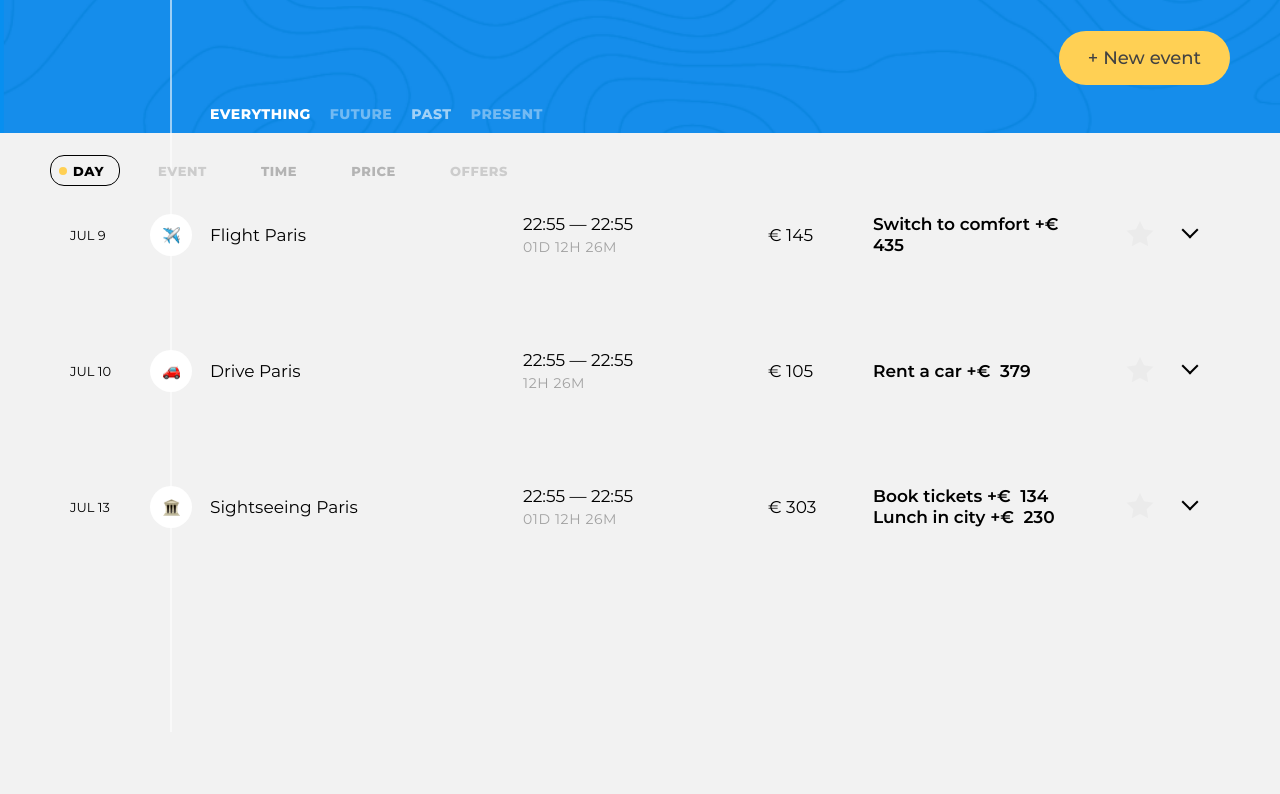
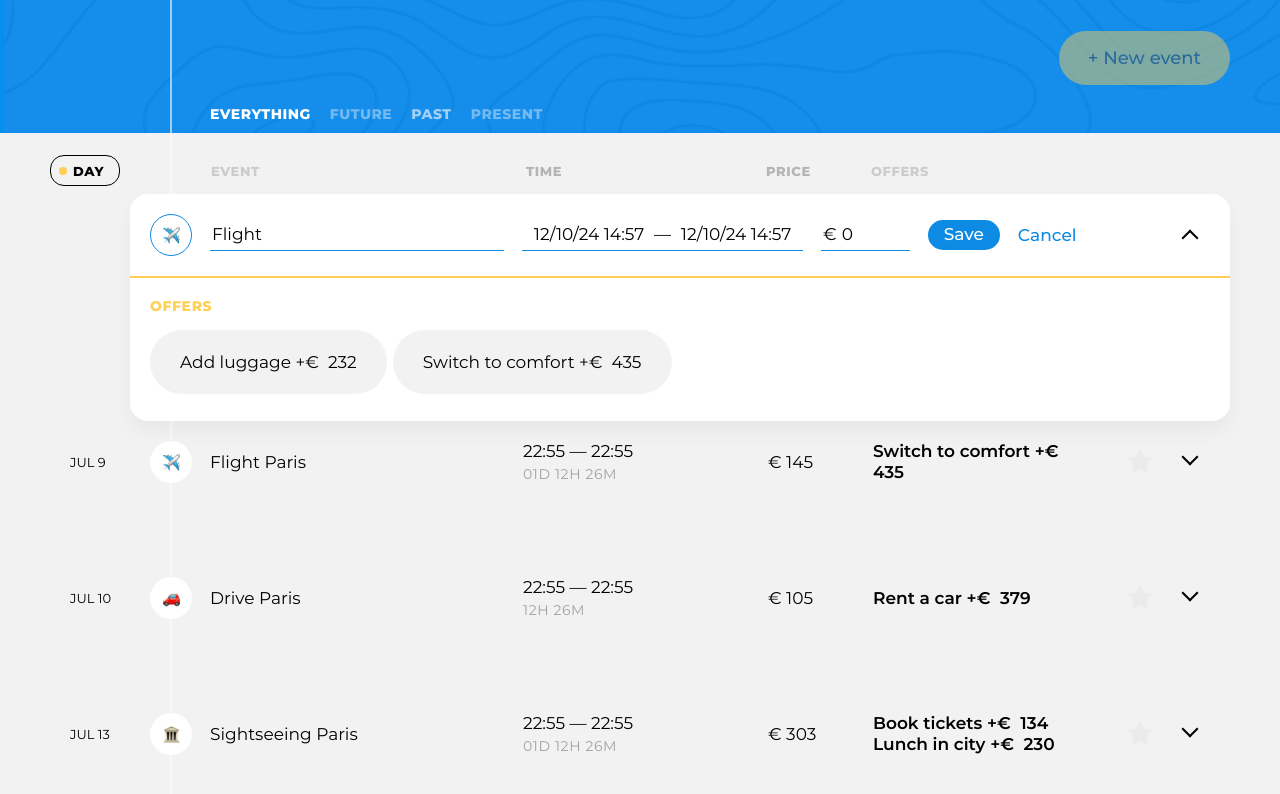
Before and after one commit to htmlacademy-ecmascript/1562695-big-trip-24, a website built with webpack: page public/index.html in a window 1280 px wide. Both pictures are taken after a click on the button "New event". Shown: the part 68-862 px from the top of the page. Before the commit the page ends 800 px from the top, so only its background shows below. Built offline with nearby package versions, Linux system fonts and the light colour scheme.

Commit message:
7.10. Меняй-удаляй

```diff
--- a/package.json
+++ b/package.json
@@ -38,6 +38,7 @@
   "dependencies": {
     "dayjs": "1.11.7",
     "flatpickr": "4.6.13",
-    "he": "1.2.0"
+    "he": "^1.2.0",
+    "nanoid": "^5.0.7"
   }
 }
--- a/public/index.html
+++ b/public/index.html
@@ -22,7 +22,6 @@
             </div>
           </div>
 
-          <button class="trip-main__event-add-btn  btn  btn--big  btn--yellow" type="button">New event</button>
         </div>
       </div>
     </header>
--- a/src/const.js
+++ b/src/const.js
@@ -1,35 +1,31 @@
+import dayjs from 'dayjs';
 const TYPES = ['Taxi', 'Bus', 'Train', 'Ship', 'Drive', 'Flight', 'Check-in', 'Sightseeing', 'Restaurant'];
 const CITIES = ['Amsterdam','Paris', 'London', 'Madrid', 'Lissabon', 'Rome', 'Helsinki' ];
 const DESCRIPTION_TEXT = 'Lorem ipsum dolor sit amet, consectetur adipiscing elit. Cras aliquet varius magna, non porta ligula feugiat eget. Fusce tristique felis at fermentum pharetra. Aliquam id orci ut lectus varius viverra. Nullam nunc ex, convallis sed finibus eget, sollicitudin eget ante. Phasellus eros mauris, condimentum sed nibh vitae, sodales efficitur ipsum. Sed blandit, eros vel aliquam faucibus, purus ex euismod diam, eu luctus nunc ante ut dui. Sed sed nisi sed augue convallis suscipit in sed felis. Aliquam erat volutpat. Nunc fermentum tortor ac porta dapibus. In rutrum ac purus sit amet tempus.';
 
-const POINT_COUNT = 6;
-const DEFAULT_TYPE = 'Flight';
+const POINT_COUNT = 3;
+const DEFAULT_TYPE = 'flight';
 const BlankPoint = {
+  id: 0,
   type: DEFAULT_TYPE,
   basePrice: 0,
   destination: null,
-  dateFrom: null,
-  dateTo:null,
+  dateFrom: dayjs(new Date()).toISOString(),
+  dateTo: dayjs(new Date()).toISOString(),
   isFavorite: false,
-  offers:[]
+  offers:[],
+
 };
 const DATE_FORMAT = 'MMM D';
 const TIME_FORMAT = 'HH:mm';
 const FULL_DATE_FORMAT = 'DD/MM/YY HH:mm';
-const EmptyListText = {
-  'EVERYTHING' : 'Click New Event to create your first point',
-  'PAST' : 'There are no past events now',
-  'PRESENT' : 'There are no present events now',
-  'FUTURE' : 'There are no future events now',
-  'LOADING' : 'Loading...',
-  'LOADING_FAILED' : 'Failed to load latest route information',
-};
+
 const SortType = {
-  DAY: 'Day',
-  EVENT: 'Event',
-  TIME: 'Time',
-  PRICE: 'Price',
-  OFFERS: 'Offers'
+  DAY: 'day',
+  EVENT: 'event',
+  TIME: 'time',
+  PRICE: 'price',
+  OFFERS: 'offers'
 };
 const FilterType = {
   EVERYTHING: 'Everything',
@@ -52,5 +48,18 @@ const UpdateType = {
   MINOR: 'MINOR',
   MAJOR: 'MAJOR',
 };
+const EmptyListText = {
+  [FilterType.EVERYTHING]: 'Click New Event to create your first point',
+  [FilterType.PAST]: 'There are no past events now',
+  [FilterType.PRESENT]: 'There are no present events now',
+  [FilterType.FUTURE]: 'There are no future events now',
+  [FilterType.LOADING]: 'Loading...',
+  [FilterType.LOADING_ERROR]: 'Failed to load latest route information'
+};
 
-export {TYPES, CITIES, DESCRIPTION_TEXT, POINT_COUNT, DEFAULT_TYPE, BlankPoint, DATE_FORMAT, TIME_FORMAT, FULL_DATE_FORMAT, EmptyListText, SortType, FilterType, Mode, DISABLED_SORT_TYPES, UserAction, UpdateType};
+const ValidationStyle = {
+  FOR_BORDER: 'border: 1px solid red; border-radius: 3px',
+  FOR_TEXT_COLOR: 'color: red',
+};
+
+export {TYPES, CITIES, DESCRIPTION_TEXT, POINT_COUNT, DEFAULT_TYPE, BlankPoint, DATE_FORMAT, TIME_FORMAT, FULL_DATE_FORMAT, EmptyListText, SortType, FilterType, Mode, DISABLED_SORT_TYPES, UserAction, UpdateType, ValidationStyle};
--- a/src/main.js
+++ b/src/main.js
@@ -1,5 +1,6 @@
 
 import TripInfoView from './view/trip-info-view.js';
+import NewRoutePointButton from './view/new-button-view.js';
 import { RenderPosition, render } from './framework/render.js';
 import RoutePointListPresenter from './presenter/route-point-list-presenter.js';
 import FilterPresenter from './presenter/filter-presenter.js';
@@ -13,10 +14,22 @@ const siteFilterElement = siteMainElement.querySelector('.trip-controls__filters
 const routePointsModel = new RoutePointsModel();
 const filterModel = new FilterModel();
 
-const RoutePointList = new RoutePointListPresenter({routePointsListContainer: siteSectionElement, routePointsModel, filterModel});
+const RoutePointList = new RoutePointListPresenter({routePointsListContainer: siteSectionElement, routePointsModel, filterModel, onNewRoutePointDestroy: handleNewRoutePointFormClose,});
 const filterPresenter = new FilterPresenter({filterContainer: siteFilterElement, filterModel, routePointsModel});
+const newRoutePointButtonComponent = new NewRoutePointButton({
+    onClick: handleNewRoutePointButtonClick
+});
+function handleNewRoutePointFormClose() {
+   newRoutePointButtonComponent.element.disabled = false;
+}
+
+function handleNewRoutePointButtonClick() {
+   RoutePointList.createPoint();
+   newRoutePointButtonComponent.element.disabled = true;
+}
 
 render(new TripInfoView(), siteMainElement, RenderPosition.AFTERBEGIN);
+render(newRoutePointButtonComponent, siteMainElement);
 
 filterPresenter.init();
 
--- a/src/model/route-point-model.js
+++ b/src/model/route-point-model.js
@@ -26,13 +26,13 @@ export default class RoutePointsModel extends Observable {
     return allDestinations.find((item)=>item.id === id);
   }
 
-  getOffersByType(type = DEFAULT_TYPE.toLowerCase()){
+  getOffersByType(type = DEFAULT_TYPE){
     const allOffers = this.offers;
     return allOffers.find((item)=>item.type === type);
   }
 
   getOffersById(type, offersId){
-    const offersType = this.getOffersByType(type);
+    const offersType = this.getOffersByType(type.toLowerCase());
     return offersType.offers.filter((item)=>offersId.includes(item.id));
   }
 
--- /dev/null
+++ b/src/presenter/new-route-point-presenter.js
@@ -0,0 +1,73 @@
+import PointEditFormView from '../view/point-edit-form-view.js';
+import { RenderPosition, remove, render } from '../framework/render.js';
+import { BlankPoint, UpdateType, UserAction } from '../const.js';
+import { nanoid } from 'nanoid';
+
+export default class NewRoutePointPresenter {
+  #routePointListComponent = null;
+  #routePointsModel = null;
+  #routePoint = BlankPoint;
+  #handleRoutePointChange = null;
+  #handleDestroy = null;
+  #editRoutePointComponent = null;
+
+  constructor({routePointListComponent, routePointsModel, onRoutePointChange, onDestroy}) {
+    this.#routePointListComponent = routePointListComponent;
+    this.#routePointsModel = routePointsModel;
+    this.#handleRoutePointChange = onRoutePointChange;
+    this.#handleDestroy = onDestroy;
+  }
+
+  init() {
+    if (this.#editRoutePointComponent !== null) {
+      return;
+    }
+    this.#editRoutePointComponent = new PointEditFormView({
+      routePoint: this.#routePoint,
+      typeOffers: this.#routePointsModel.getOffersByType(),
+      destinationRoutePoint: this.#routePointsModel.getDestinationsById(this.#routePoint.destination),
+      allDestinations: this.#routePointsModel.destinations,
+      allOffers: this.#routePointsModel.offers,
+      onFormSubmit: this.#handleFormSubmit,
+      onEditRollUp: this.#handleCancelClick,
+      onDeleteClick: this.#handleCancelClick,
+    });
+
+    render(this.#editRoutePointComponent, this.#routePointListComponent, RenderPosition.AFTERBEGIN);
+
+    document.addEventListener('keydown', this.#escKeyDownHandler);
+  }
+
+  destroy() {
+    if (this.#editRoutePointComponent === null) {
+      return;
+    }
+
+    this.#handleDestroy();
+
+    remove(this.#editRoutePointComponent);
+    this.#editRoutePointComponent = null;
+
+    document.removeEventListener('keydown', this.#escKeyDownHandler);
+  }
+
+  #handleFormSubmit = (point) => {
+    this.#handleRoutePointChange(
+      UserAction.ADD_POINT,
+      UpdateType.MAJOR,
+      {...point, id: nanoid()},
+    );
+    this.destroy();
+  };
+
+  #handleCancelClick = () => {
+    this.destroy();
+  };
+
+  #escKeyDownHandler = (evt) => {
+    if (evt.key === 'Escape' || evt.key === 'Esc') {
+      evt.preventDefault();
+      this.destroy();
+    }
+  };
+}
--- a/src/presenter/route-point-list-presenter.js
+++ b/src/presenter/route-point-list-presenter.js
@@ -3,6 +3,8 @@ import RoutePointListView from '../view/route-point-list-view.js';
 import EmptyListView from '../view/empty-list-view.js';
 import {FilterType, SortType, UpdateType, UserAction} from '../const.js';
 import RoutePointPresenter from './route-point-presenter.js';
+import NewRoutePointPresenter from './new-route-point-presenter.js';
+
 import {sortByPrice, sortByTime, sortByDay} from '../utils/sorting.js';
 import { render, remove } from '../framework/render.js';
 import { filter } from '../utils/filter.js';
@@ -13,6 +15,7 @@ export default class RoutePointListPresenter {
   #sorting = null;
   #filterModel = null;
   #emptyList = null;
+  #newRoutePointPresenter = null;
 
   #routePointsPresenters = new Map();
   #routePointListComponent = new RoutePointListView();
@@ -20,10 +23,17 @@ export default class RoutePointListPresenter {
   #currentSortType = SortType.DAY;
   #filterType = FilterType.EVERYTHING;
 
-  constructor({ routePointsListContainer, routePointsModel, filterModel }) {
+  constructor({ routePointsListContainer, routePointsModel, filterModel, onNewRoutePointDestroy }) {
     this.#routePointsListContainer = routePointsListContainer;
     this.#routePointsModel = routePointsModel;
     this.#filterModel = filterModel;
+
+    this.#newRoutePointPresenter = new NewRoutePointPresenter({
+      routePointListComponent: this.#routePointListComponent.element,
+      routePointsModel: this.#routePointsModel,
+      onRoutePointChange: this.#handleViewAction,
+      onDestroy: onNewRoutePointDestroy
+    });
 
     this.#routePointsModel.addObserver(this.#handleModelEvent);
     this.#filterModel.addObserver(this.#handleModelEvent);
@@ -45,9 +55,18 @@ export default class RoutePointListPresenter {
   init() {
     this.#renderMainComponent();
   }
+  createPoint() {
+    if (this.#emptyList) {
+      remove(this.#emptyList);
+    }
+
+    this.#currentSortType = SortType.DAY;
+    this.#filterType = FilterType.EVERYTHING;
+    this.#filterModel.setFilter(UpdateType.MAJOR, FilterType.EVERYTHING);
+    this.#newRoutePointPresenter.init();
+  }
 
   #handleViewAction = (actionType, updateType, update) => {
-    console.log(actionType, updateType, update);
     switch (actionType) {
       case UserAction.UPDATE_POINT:
         this.#routePointsModel.updateRoutePoint(updateType, update);
@@ -61,7 +80,6 @@ export default class RoutePointListPresenter {
     }
   };
   #handleModelEvent = (updateType, data) => {
-    console.log(updateType, data);
     switch (updateType) {
       case UpdateType.PATCH:
         this.#routePointsPresenters.get(data.id).init(data);
@@ -78,10 +96,10 @@ export default class RoutePointListPresenter {
   };
 
   #clearPage({resetSortType = false} = {}) {
+    this.#newRoutePointPresenter.destroy();
     this.#routePointsPresenters.forEach((presenter) => presenter.destroy());
     this.#routePointsPresenters.clear();
     remove(this.#sorting);
-    remove(this.#emptyList);
     if (this.#emptyList) {
       remove(this.#emptyList);
     }
@@ -132,6 +150,7 @@ export default class RoutePointListPresenter {
 
 
   #handleModeChange = () => {
+    this.#newRoutePointPresenter.destroy();
     this.#routePointsPresenters.forEach((presenter) => presenter.resetView());
   };
 
--- a/src/presenter/route-point-presenter.js
+++ b/src/presenter/route-point-presenter.js
@@ -44,8 +44,8 @@ export default class RoutePointPresenter {
       typeOffers: this.#routePointsModel.getOffersByType(this.#routePoint.type),
       allDestinations: this.#routePointsModel.destinations,
       allOffers: this.#routePointsModel.offers,
-      onFormSubmit: this.#hideEditorPoint,
-      onEditRollUp: this.#hideEditorPoint,
+      onFormSubmit: this.#handleFormSubmit,
+      onEditRollUp: this.#handleFormSubmit,
       onDeleteClick: this.#handleDeleteClick,
     });
 
@@ -105,7 +105,7 @@ export default class RoutePointPresenter {
     this.#replaceRoutePointToForm();
   };
 
-  #hideEditorPoint = (update) => {
+  #handleFormSubmit = (update) => {
     const isPatchUpdate = isDatesSame(this.#routePoint.dateFrom, update.dateFrom) && isDatesSame(this.#routePoint.dateTo, update.dateTo);
     this.#handleRoutePointChange(
       UserAction.UPDATE_POINT,
--- a/src/view/filter-view.js
+++ b/src/view/filter-view.js
@@ -32,7 +32,6 @@ export default class FilterView extends AbstractView {
 
   constructor({ filters, currentFilterType, onFilterTypeChange }) {
     super();
-    console.log(filters)
     this.#filters = filters;
     this.#currentFilter = currentFilterType;
     this.#handleFilterTypeChange = onFilterTypeChange;
--- /dev/null
+++ b/src/view/new-button-view.js
@@ -0,0 +1,22 @@
+import AbstractView from '../framework/view/abstract-view.js';
+
+const createNewRoutePointButtonTemplate = () => '<button class="trip-main__event-add-btn  btn  btn--big  btn--yellow" type="button">New event</button>';
+
+export default class NewRoutePointButton extends AbstractView {
+  #handleClick = null;
+
+  constructor({onClick}) {
+    super();
+    this.#handleClick = onClick;
+    this.element.addEventListener('click', this.#clickHandler);
+  }
+
+  get template() {
+    return createNewRoutePointButtonTemplate();
+  }
+
+  #clickHandler = (evt) => {
+    evt.preventDefault();
+    this.#handleClick();
+  };
+}
--- a/src/view/point-edit-form-view.js
+++ b/src/view/point-edit-form-view.js
@@ -1,17 +1,18 @@
 import AbstractStatefulView from '../framework/view/abstract-stateful-view.js';
 import { capitalizeText } from '../utils/common.js';
 import {humanizeRoutePointDate} from '../utils/date-format.js';
-import { TYPES, BlankPoint, FULL_DATE_FORMAT } from '../const';
+import { TYPES, BlankPoint, FULL_DATE_FORMAT, ValidationStyle } from '../const';
 import flatpickr from 'flatpickr';
+import he from 'he';
 import 'flatpickr/dist/flatpickr.min.css';
 
 const createPointEditFormTemplate = (state, allDestinations) => {
-  const { basePrice, type, dateFrom, dateTo, offers, typeOffers, destination } = state;
+  const { id, basePrice, type, dateFrom, dateTo, offers, typeOffers, destination } = state;
   const typeName = capitalizeText(type);
   const startTime = humanizeRoutePointDate(dateFrom, FULL_DATE_FORMAT);
   const endTime = humanizeRoutePointDate(dateTo, FULL_DATE_FORMAT);
   const roitePointDestination = allDestinations.find((item) => item.id === destination);
-  const { name, description, pictures } = roitePointDestination;
+  // const { name, description, pictures } = roitePointDestination;
   const createTypeItemTemplate = (typeItem, isCheckedTypeItem) =>
     `
       <div class="event__type-item">
@@ -23,7 +24,7 @@ const createPointEditFormTemplate = (state, allDestinations) => {
   const createOfferItemTemplate = (offerItem, isCheckedOfferItem) =>
     `
       <div class="event__offer-selector">
-        <input class="event__offer-checkbox visually-hidden" id="event-offer-${offerItem.id}-1" type="checkbox" name="event-offer-${type.toLowerCase()}" value="${offerItem.id}" ${isCheckedOfferItem ? 'checked' : ''}>
+        <input class="event__offer-checkbox visually-hidden" id="event-offer-${offerItem.id}-1" type="checkbox" name="event-offer-${type.toLowerCase()}" data-offer-id="${offerItem.id}" ${isCheckedOfferItem ? 'checked' : ''}>
         <label class="event__offer-label" for="event-offer-${offerItem.id}-1">
           <span class="event__offer-title">${offerItem.title}</span>
           &plus;&euro;&nbsp;
@@ -33,18 +34,40 @@ const createPointEditFormTemplate = (state, allDestinations) => {
     `;
 
   const createTypeListTemplate = TYPES.map((typeItem) => {
-    const isCheckedTypeItem = typeItem === typeName;
+    const isCheckedTypeItem = typeItem === type;
     return createTypeItemTemplate(typeItem, isCheckedTypeItem);
   }).join('');
+
+
+
+  const createAllDestinationsTemplate = allDestinations.map((desctinationItem) => `<option value="${desctinationItem.name}"></option>`).join('');
+
+  const createPhotoesTemplate = (roitePointDestination&&roitePointDestination.pictures ? roitePointDestination.pictures.map((pictureItem) => `<img class="event__photo" src="${pictureItem.src}" alt="Event photo">`).join('') : '');
 
   const createAllOffersTemplate = typeOffers.offers.map((offerItem) => {
     const isCheckedOfferItem = offers.includes(offerItem.id);
     return createOfferItemTemplate(offerItem, isCheckedOfferItem);
   }).join('');
 
-  const createAllDestinationsTemplate = allDestinations.map((desctinationItem) => `<option value="${desctinationItem.name}"></option>`).join('');
+  const createSectionOffers = typeOffers !== undefined && typeOffers.offers.length > 0 ? `<section class="event__section  event__section--offers">
+      <h3 class="event__section-title  event__section-title--offers">Offers</h3>
+      <div class="event__available-offers">
+        ${createAllOffersTemplate}
+      </div>
+    </section>
+  `: '';
 
-  const createPhotoesTemplate = (pictures ? pictures.map((pictureItem) => `<img class="event__photo" src="${pictureItem.src}" alt="Event photo">`).join('') : '');
+
+  const createSecionDestination = roitePointDestination !== undefined ? `<section class="event__section  event__section--destination">
+    <h3 class="event__section-title  event__section-title--destination">Destination</h3>
+    <p class="event__destination-description">${roitePointDestination.description}</p>
+      <div class="event__photos-container">
+        <div class="event__photos-tape">
+         ${createPhotoesTemplate}
+        </div>
+      </div>
+  </section>` : '';
+
   return `(
               <form class="event event--edit" action="#" method="post">
                 <header class="event__header">
@@ -67,7 +90,7 @@ const createPointEditFormTemplate = (state, allDestinations) => {
                     <label class="event__label  event__type-output" for="event-destination-1">
                       ${typeName}
                     </label>
-                    <input class="event__input  event__input--destination" id="event-destination-1" type="text" name="event-destination" value="${name ? name : ''}" list="destination-list-1">
+                    <input class="event__input  event__input--destination" id="event-destination-1" type="text" name="event-destination" value="${roitePointDestination !== undefined ? he.encode(roitePointDestination.name) : ''}" list="destination-list-1" required>
                     <datalist id="destination-list-1">
                       ${createAllDestinationsTemplate}
                     </datalist>
@@ -86,34 +109,18 @@ const createPointEditFormTemplate = (state, allDestinations) => {
                       <span class="visually-hidden">Price</span>
                       &euro;
                     </label>
-                    <input class="event__input  event__input--price" id="event-price-1" type="text" name="event-price" value="${basePrice}">
+                    <input class="event__input  event__input--price" id="event-price-1" type="number" name="event-price" value="${basePrice}">
                   </div>
 
                   <button class="event__save-btn  btn  btn--blue" type="submit">Save</button>
-                  <button class="event__reset-btn" type="reset">Delete</button>
+                  <button class="event__reset-btn" type="reset">${id === BlankPoint.id ? 'Cancel' : 'Delete'}</button>
                   <button class="event__rollup-btn" type="button">
                     <span class="visually-hidden">Open event</span>
                   </button>
                 </header>
                 <section class="event__details">
-                  ${typeOffers.offers.length > 0 ? `
-                    <section class="event__section  event__section--offers">
-                      <h3 class="event__section-title  event__section-title--offers">Offers</h3>
-                      <div class="event__available-offers">
-                        ${createAllOffersTemplate}
-                      </div>
-                    </section>` : ''}
-                  ${(description || createPhotoesTemplate.length > 0) ? `
-                    <section class="event__section  event__section--destination">
-                      <h3 class="event__section-title  event__section-title--destination">Destination</h3>
-                      <p class="event__destination-description">${description}</p>
-                     ${createPhotoesTemplate.length > 0 ? `
-                      <div class="event__photos-container">
-                        <div class="event__photos-tape">
-                          ${createPhotoesTemplate}
-                        </div>
-                      </div>` : ''}
-                      </section>` : ''}
+                  ${createSectionOffers}
+                  ${createSecionDestination}
                 </section>
               </form>
   )`;
@@ -140,7 +147,6 @@ export default class PointEditFormView extends AbstractStatefulView{
     this.#handleEditRollUp = onEditRollUp;
     this.#handleDeleteClick = onDeleteClick;
     this._restoreHandlers();
-
   }
 
 
@@ -155,6 +161,7 @@ export default class PointEditFormView extends AbstractStatefulView{
     this.element.querySelector('.event__input--destination').addEventListener('change', this.#destinationChangeHandler);
     this.element.querySelector('.event__input--price').addEventListener('input', this.#priceInputHandler);
     this.element.querySelector('.event__reset-btn').addEventListener('click', this.#formDeleteClickHandler);
+    this.element.querySelector('.event__available-offers')?.addEventListener('change', this.#offerSelectHandler);
     this.#setDatepickerStart();
     this.#setDatepickerEnd();
   }
@@ -192,23 +199,26 @@ export default class PointEditFormView extends AbstractStatefulView{
     this._setState({
       dateFrom: userDate,
     });
+    this.#setDatepickerEnd();
   };
 
   #dateToChangeHandler = ([userDate]) => {
     this._setState({
       dateTo: userDate,
     });
+
   };
 
   #destinationChangeHandler = (evt) => {
     evt.preventDefault();
     const targetDestination = evt.target.value;
     const newDestination = this.#allDestinations.find((item) => item.name === targetDestination);
+    if(!newDestination) {
+      this.element.querySelector('#event-destination-1').setAttribute('style', ValidationStyle.FOR_BORDER);
+      return;
+    }
     this.updateElement({
       destination: newDestination.id,
-      description: newDestination.description,
-      name: newDestination.name,
-      pictures: newDestination.pictures,
     });
   };
 
@@ -239,7 +249,6 @@ export default class PointEditFormView extends AbstractStatefulView{
         'time_24hr': true,
         defaultDate: this._state.dateFrom,
         onChange: this.#dateFromChangeHandler,
-        maxDate: this._state.dateTo,
       }
     );
   }
@@ -257,6 +266,15 @@ export default class PointEditFormView extends AbstractStatefulView{
       }
     );
   }
+
+  #offerSelectHandler = () => {
+    const checkedOffersElement = this.element.querySelectorAll('.event__offer-checkbox:checked');
+    const checkedOffersById = Array.from(checkedOffersElement).map((item) => item.dataset.offerId);
+    this._setState({
+      offers: checkedOffersById
+    });
+  };
+
   #formDeleteClickHandler = (evt) => {
     evt.preventDefault();
     this.#handleDeleteClick(PointEditFormView.parseStateToRoutePoint(this.#initialRoutePoint));
@@ -272,6 +290,9 @@ export default class PointEditFormView extends AbstractStatefulView{
 
   static parseStateToRoutePoint(state) {
     const routePoint = {...state};
+    if (routePoint.typeOffers) {
+      delete routePoint.typeOffers;
+    }
     return routePoint;
   }
 }
--- a/src/view/sort-view.js
+++ b/src/view/sort-view.js
@@ -3,10 +3,9 @@ import { capitalizeText} from '../utils/common.js';
 import {SortType, DISABLED_SORT_TYPES} from '../const';
 
 function createSortItemTemplate(type, checkedSortType){
-  const checkedSort = capitalizeText(checkedSortType);
   return `
       <div class="trip-sort__item  trip-sort__item--${type}">
-        <input id="sort-${type}" class="trip-sort__input visually-hidden"  data-sort-type="${type}" type="radio" name="trip-sort"  value="sort-${type}" ${DISABLED_SORT_TYPES.includes(type) ? 'disabled' : ''} ${type === checkedSort ? 'checked' : ''}>
+        <input id="sort-${type}" class="trip-sort__input visually-hidden"  data-sort-type="${type}" type="radio" name="trip-sort"  value="sort-${type}" ${DISABLED_SORT_TYPES.includes(type) ? 'disabled' : ''} ${type === checkedSortType ? 'checked' : ''}>
         <label class="trip-sort__btn" for="sort-${type}" >${capitalizeText(type)}</label>
       </div>
   `;
```
Also changed, not shown: 1 other file.
